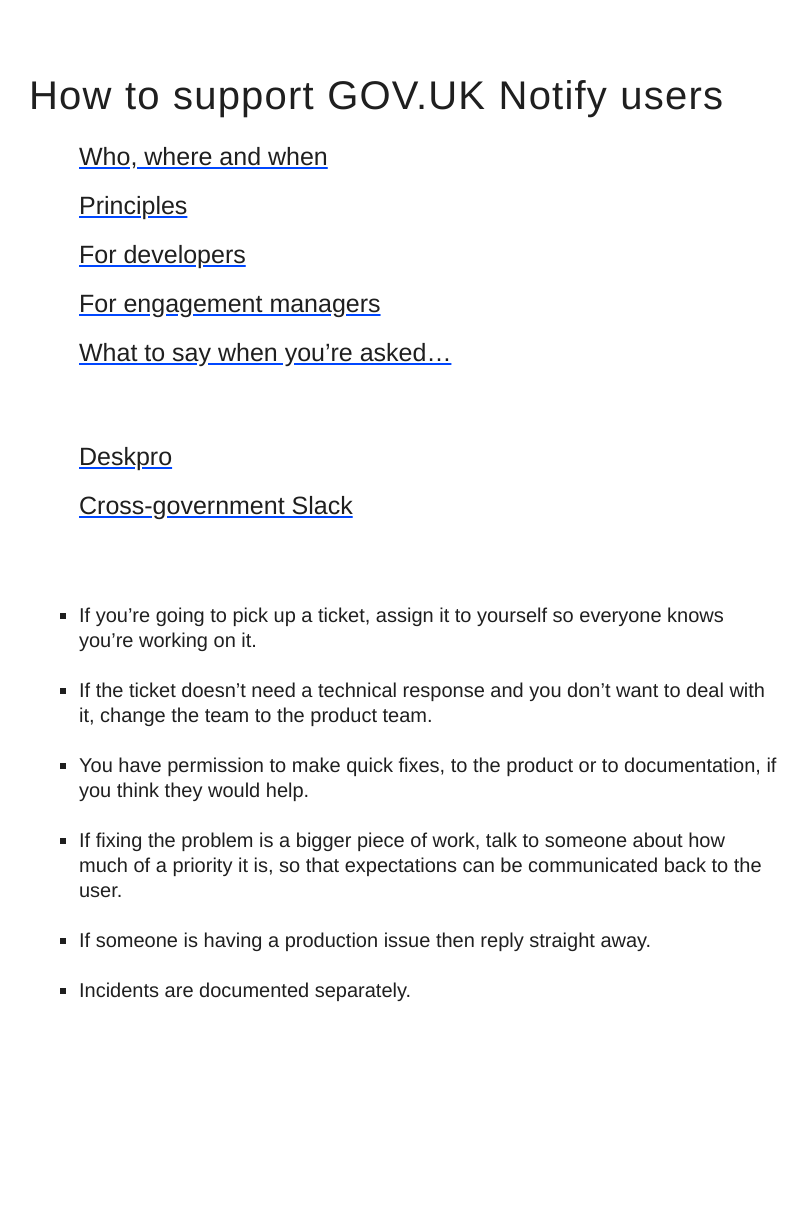
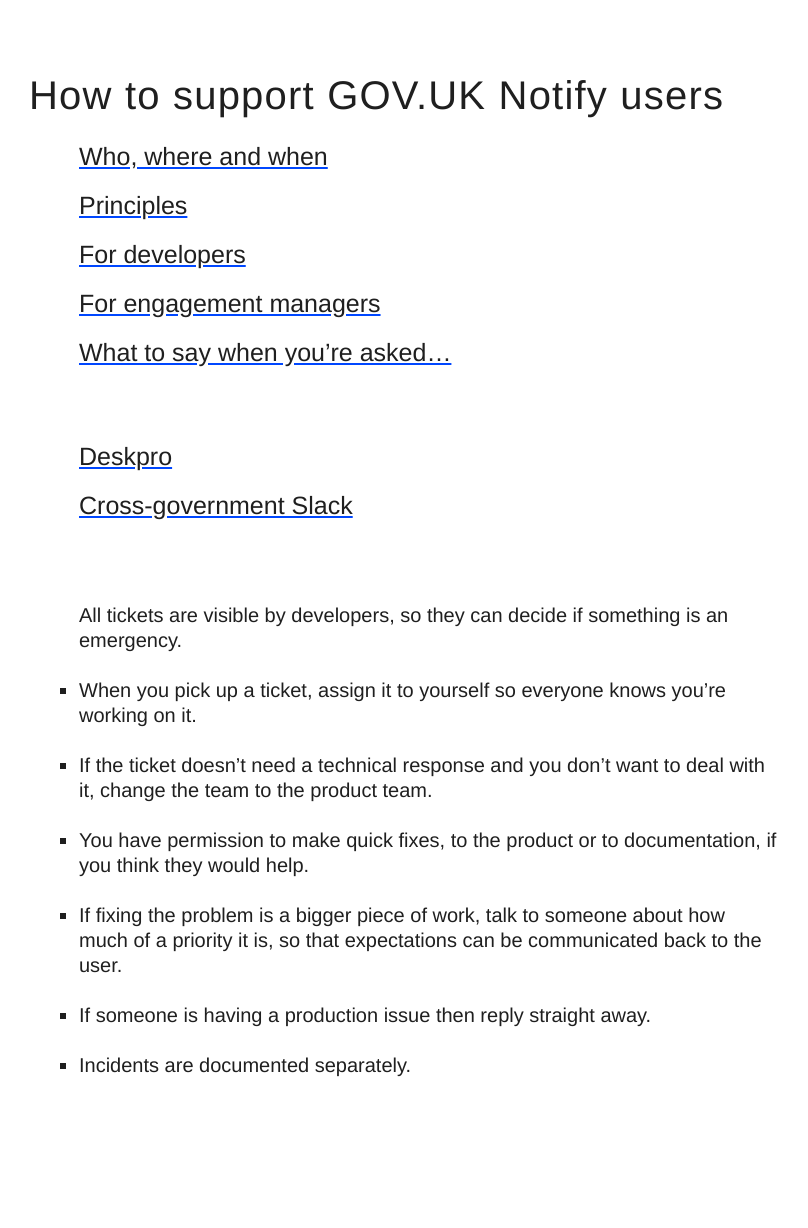
Before and after one commit to alphagov/notify-support, a Jekyll site: the page built from _posts/2017-01-01-as-a-developer.markdown, in a window 1280 px wide. Shown: the whole page, without its empty margins (46-854 px from the left). Built offline with Jekyll 4.4.1, drawn with Linux system fonts in a browser that asks for light colours; our own code applies the rules of GitHub Pages for plain Markdown files; before the commit the page ends 1153 px from its top, so only the background shows below that.

Commit message:
Developer intro

```diff
--- a/_posts/2017-01-01-as-a-developer.markdown
+++ b/_posts/2017-01-01-as-a-developer.markdown
@@ -4,7 +4,9 @@ slug: developers
 order: 3
 ---
 
-- If you’re going to pick up a ticket, assign it to yourself so everyone knows you’re working on it.
+All tickets are visible by developers, so they can decide if something is an emergency.
+
+- When you pick up a ticket, assign it to yourself so everyone knows you’re working on it.
 - If the ticket doesn’t need a technical response and you don’t want to deal with it, change the team to the product team.
 - You have permission to make quick fixes, to the product or to documentation, if you think they would help.
 - If fixing the problem is a bigger piece of work, talk to someone about how much of a priority it is, so that expectations can be communicated back to the user.
```
